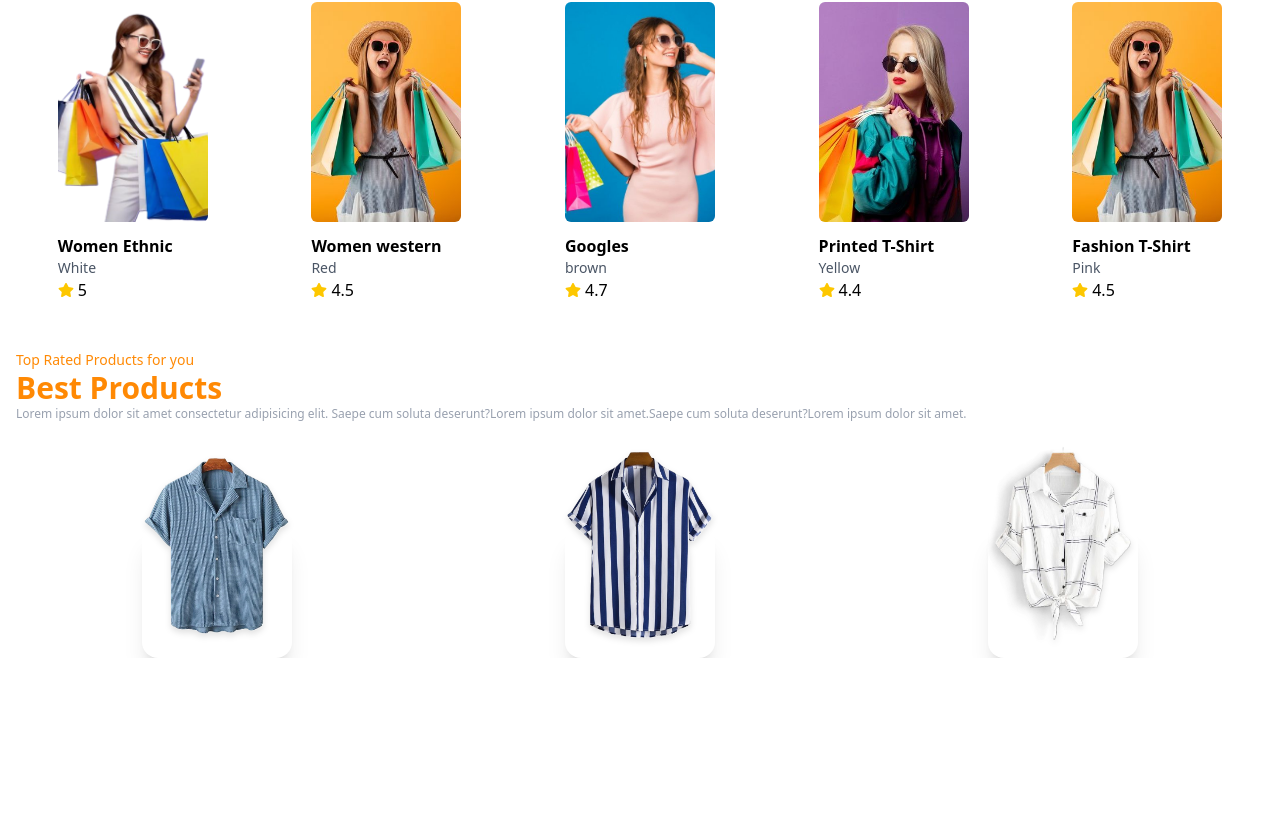
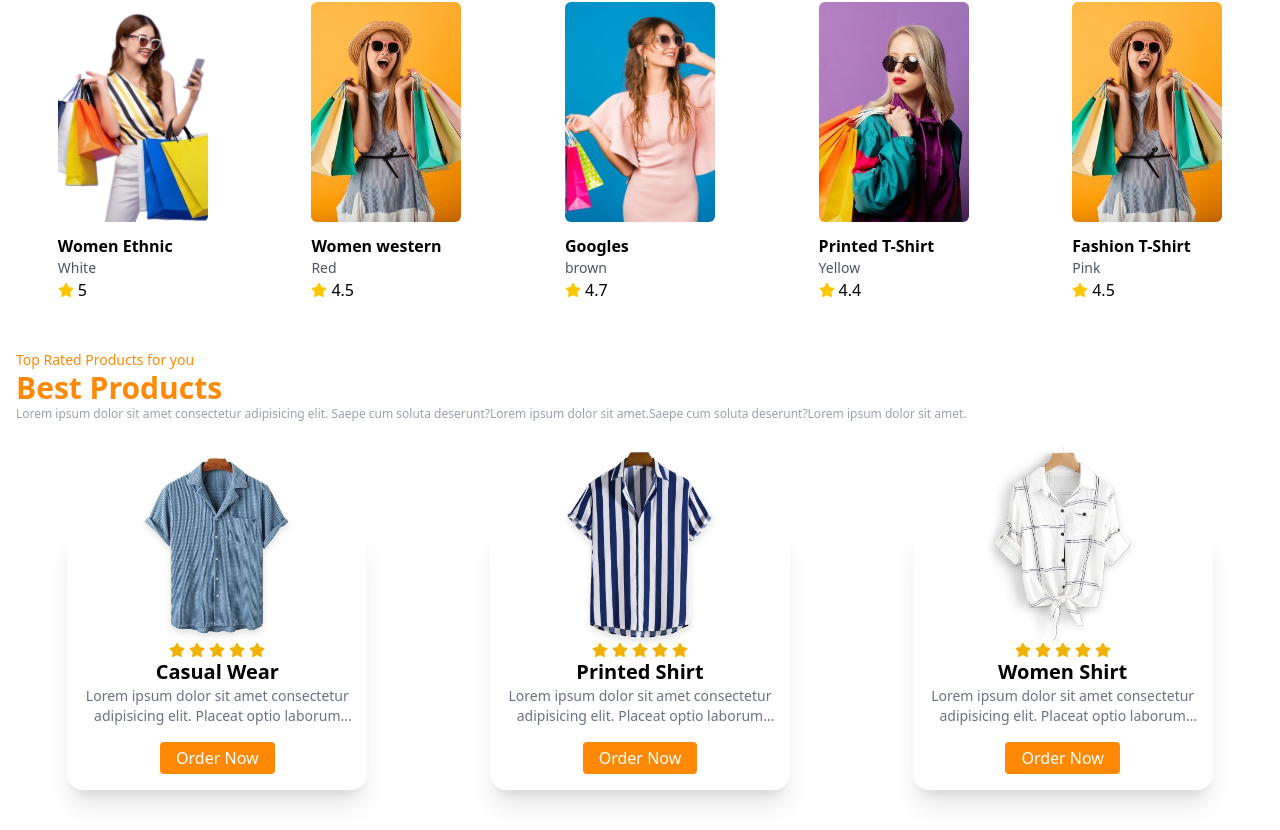
Before and after one commit to saifhusain62/Shop_Ecommerce, a React (Vite) app: page / in a window 1280 px wide. Shown: the part 924-1754 px from the top of the page. Before the commit the page ends 1582 px from the top, so only its background shows below. Built offline with nearby package versions, Linux system fonts and the light colour scheme.

Commit message:
Top Products Section Done

```diff
--- a/src/assets/components/TopProducts.jsx/TopProducts.jsx
+++ b/src/assets/components/TopProducts.jsx/TopProducts.jsx
@@ -2,6 +2,7 @@ import React from 'react'
 import Img1 from "/shirt.png"
 import Img2 from "/shirt2.png"
 import Img3 from "/shirt3.png"
+import { FaStar } from "react-icons/fa";
 
 
 const ProductsData = [
@@ -48,7 +49,7 @@ function TopProducts() {
         >
             {
                 ProductsData.map((data)=>(
-                    <div className='rounded-2xl bg-white hover:bg-orange-400 hover:text-white relative shadow-xl duration-500 group max-w-[300px] mt-16'>
+                    <div className='rounded-2xl bg-white hover:bg-black/50 hover:text-white relative shadow-xl duration-500 group max-w-[300px] mt-16 mb-10'>
                         {/* IMAGE SECTION */}
                        <div className='h-[100px]'>
                         <img src={data.img} alt=""
@@ -59,6 +60,20 @@ function TopProducts() {
                        {/* DETAILS SECTION */}
                        <div className='p-4 text-center'>
                         {/* STAR RATING */}
+                        <div className='flex w-full justify-center items-center gap-1'>
+                            <FaStar className='text-yellow-500'/>
+                            <FaStar className='text-yellow-500'/>
+                            <FaStar className='text-yellow-500'/>
+                            <FaStar className='text-yellow-500'/>
+                            <FaStar className='text-yellow-500'/>
+                        </div>
+                        <h1 className='text-xl font-bold'>{data.title}</h1>
+                        <p className='text-gray-500 group-hover:text-white duration-300 text-sm line-clamp-2'>{data.description}</p>
+                        <button
+                        className='bg-orange-400 text-white px-4 py-1 rounded mt-4 group-hover:bg-white group-hover:text-orange-400 cursor-pointer'
+                        >
+                            Order Now
+                        </button>
 
                        </div>
                     </div>
```
